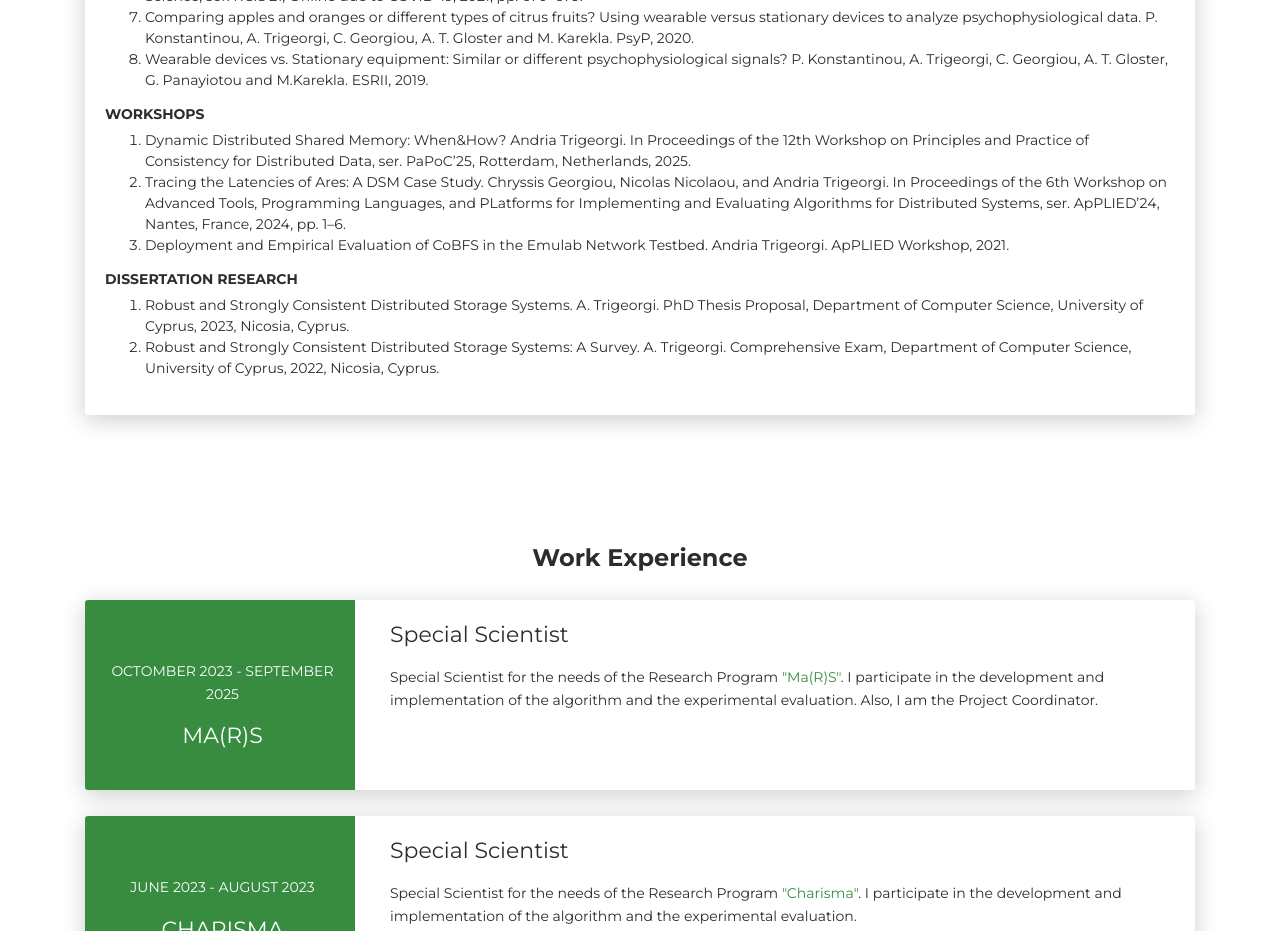
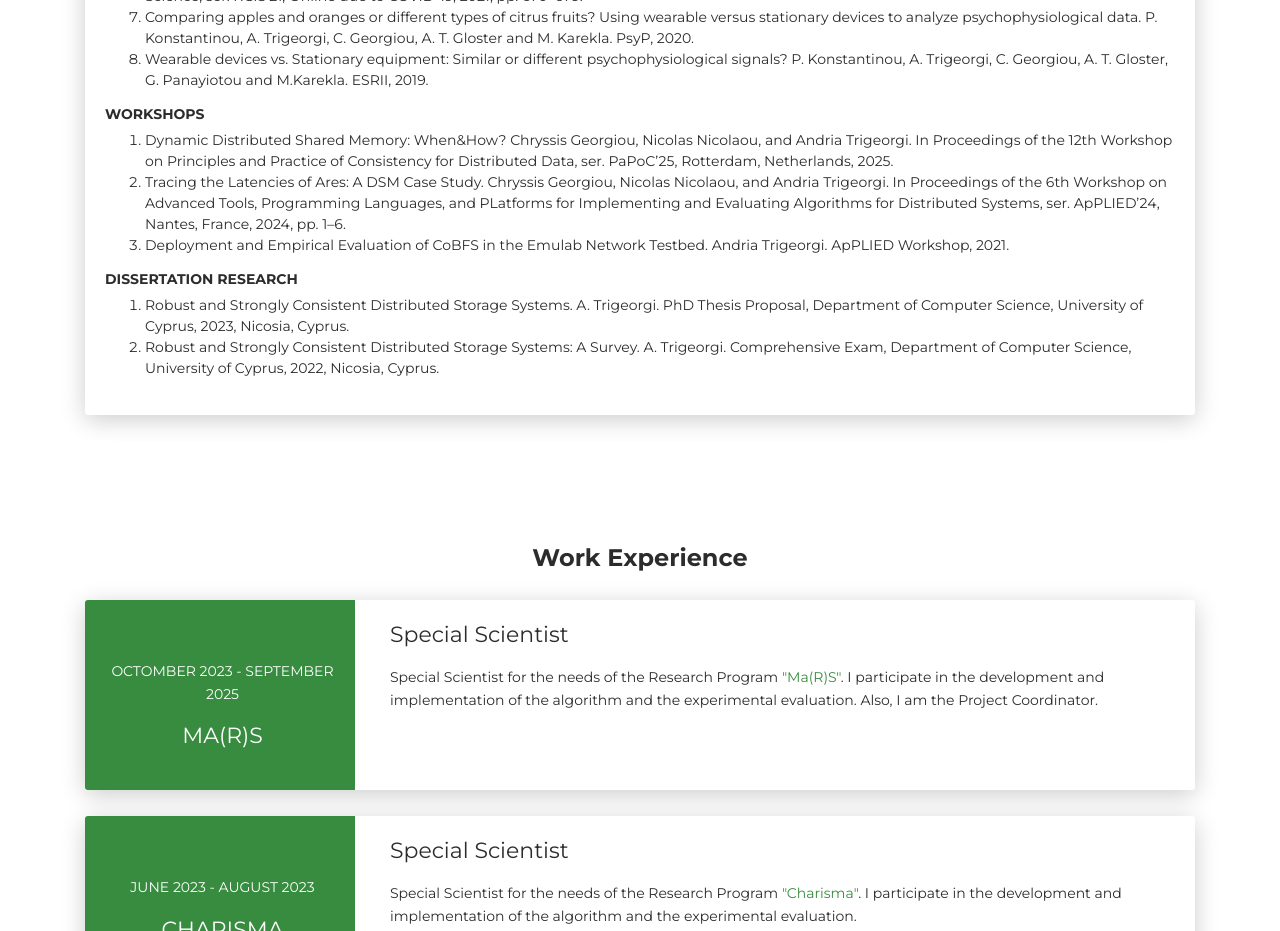
Before and after one commit to atrigeorgi/atrigeorgi.github.io, a plain HTML site: page index.html in a window 1280 px wide. Shown: the part 1500-2431 px from the top of the page. Drawn offline with Linux system fonts and the light colour scheme.

Commit message:
update CV

```diff
--- a/index.html
+++ b/index.html
@@ -141,7 +141,7 @@
       <div class="subsection">
       <div class="h6">Workshops</div>
           <ol class="ol1">
-              <li class="li3"><span class="s2"></span><span class="s1">Dynamic Distributed Shared Memory: When&How? Andria Trigeorgi. In Proceedings of the 12th Workshop on Principles and Practice of Consistency for Distributed Data, ser. PaPoC’25, Rotterdam, Netherlands, 2025.<br>
+              <li class="li3"><span class="s2"></span><span class="s1">Dynamic Distributed Shared Memory: When&How? Chryssis Georgiou, Nicolas Nicolaou, and Andria Trigeorgi. In Proceedings of the 12th Workshop on Principles and Practice of Consistency for Distributed Data, ser. PaPoC’25, Rotterdam, Netherlands, 2025.<br>
               </span></li>
         </span></li>
           <li class="li3"><span class="s2"></span><span class="s1">Tracing the Latencies of Ares: A DSM Case Study. Chryssis Georgiou, Nicolas Nicolaou, and Andria Trigeorgi. In Proceedings of the 6th Workshop on Advanced Tools, Programming Languages, and PLatforms for Implementing and Evaluating Algorithms for Distributed Systems, ser. ApPLIED’24, Nantes, France, 2024, pp. 1–6.<br>
```
Also changed, not shown: 1 other file.
